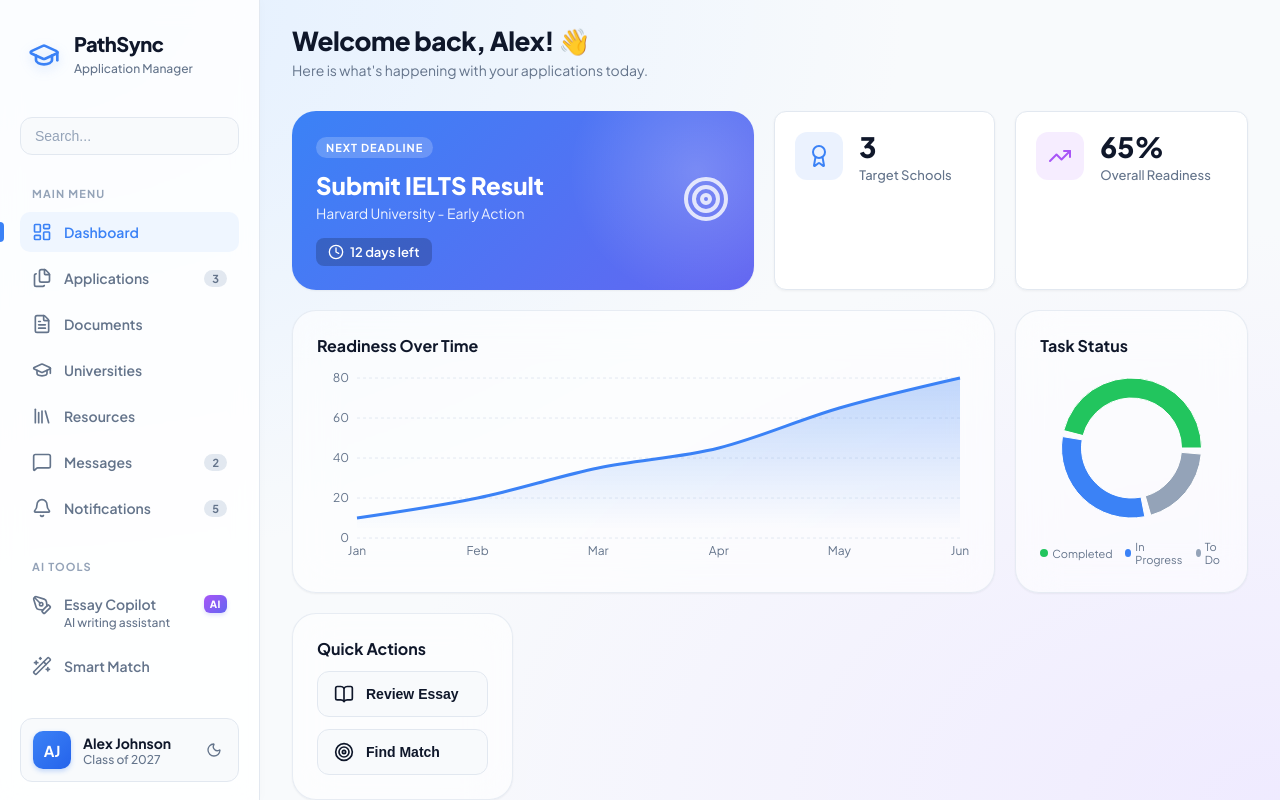
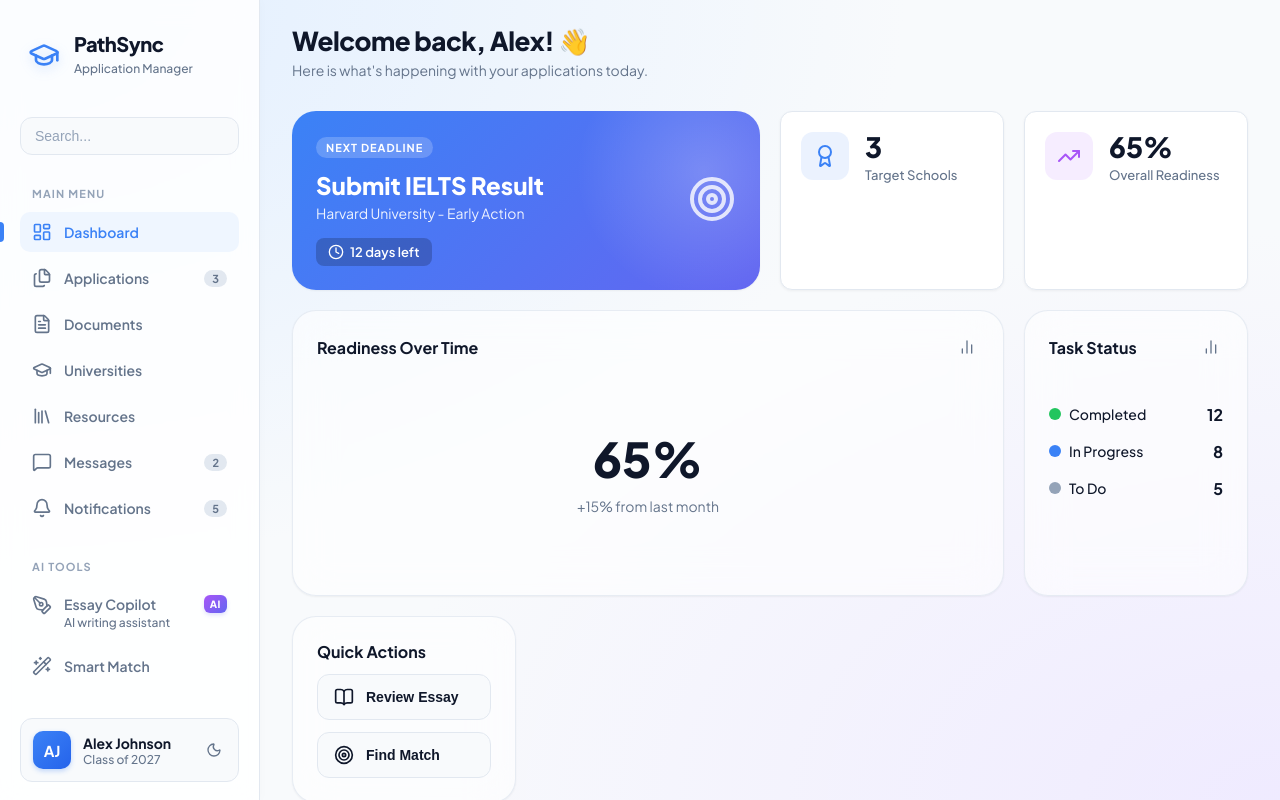
Before and after one commit to yenpth265-alt/PathSync-AI, a React (Vite) app in the folder frontend/: page / in a window 1280 px wide. Built offline with nearby package versions, Linux system fonts and the light colour scheme.

Commit message:
fix: resolve user feedback on Sidebar scroll, Dark Mode colors, and Dashboard charts

```diff
--- a/frontend/src/components/Sidebar.css
+++ b/frontend/src/components/Sidebar.css
@@ -10,6 +10,7 @@
   -webkit-backdrop-filter: blur(12px);
   z-index: 100;
   box-shadow: 1px 0 10px rgba(0, 0, 0, 0.02);
+  overflow-y: auto;
 }
 
 .logo-container {
--- a/frontend/src/pages/DashboardPage.jsx
+++ b/frontend/src/pages/DashboardPage.jsx
@@ -1,6 +1,6 @@
-import React from 'react';
+import React, { useState } from 'react';
 import './DashboardPage.css';
-import { Target, TrendingUp, Clock, BookOpen, ChevronRight, Award } from 'lucide-react';
+import { Target, TrendingUp, Clock, BookOpen, ChevronRight, Award, BarChart2 } from 'lucide-react';
 import { AreaChart, Area, XAxis, YAxis, CartesianGrid, Tooltip, ResponsiveContainer, PieChart, Pie, Cell } from 'recharts';
 
 const progressData = [
@@ -19,6 +19,8 @@ const statusData = [
 ];
 
 export default function DashboardPage() {
+  const [showCharts, setShowCharts] = useState(false);
+
   return (
     <div className="dashboard-page">
       <header className="page-header">
@@ -67,8 +69,17 @@ export default function DashboardPage() {
         <div className="bento-item large-card chart-card">
           <div className="card-header">
             <h3>Readiness Over Time</h3>
+            <button className="btn-icon-small" onClick={() => setShowCharts(!showCharts)} title="Toggle Chart View">
+              <BarChart2 size={16} color={showCharts ? 'var(--primary)' : 'var(--text-muted)'} />
+            </button>
           </div>
-          <div style={{ width: '100%', height: '200px' }}>
+          <div style={{ width: '100%', height: '200px', display: 'flex', alignItems: 'center', justifyContent: 'center' }}>
+            {!showCharts ? (
+              <div style={{ textAlign: 'center' }}>
+                <h2 style={{ fontSize: '48px', fontWeight: '800', color: 'var(--text-main)' }}>65%</h2>
+                <p style={{ color: 'var(--text-muted)', fontSize: '14px', marginTop: '8px' }}>+15% from last month</p>
+              </div>
+            ) : (
               <ResponsiveContainer>
                 <AreaChart data={progressData} margin={{ top: 10, right: 10, left: -20, bottom: 0 }}>
                   <defs>
@@ -87,14 +98,31 @@ export default function DashboardPage() {
                   <Area type="monotone" dataKey="progress" stroke="var(--primary)" strokeWidth={3} fillOpacity={1} fill="url(#colorProgress)" />
                 </AreaChart>
               </ResponsiveContainer>
+            )}
           </div>
         </div>
 
         <div className="bento-item chart-card">
           <div className="card-header">
             <h3>Task Status</h3>
+            <button className="btn-icon-small" onClick={() => setShowCharts(!showCharts)} title="Toggle Chart View">
+              <BarChart2 size={16} color={showCharts ? 'var(--primary)' : 'var(--text-muted)'} />
+            </button>
           </div>
-          <div style={{ width: '100%', height: '160px' }}>
+          <div style={{ width: '100%', height: '160px', display: 'flex', alignItems: 'center', justifyContent: 'center' }}>
+            {!showCharts ? (
+              <div style={{ display: 'flex', flexDirection: 'column', gap: '16px', width: '100%' }}>
+                {statusData.map((item, i) => (
+                  <div key={i} style={{ display: 'flex', justifyContent: 'space-between', alignItems: 'center' }}>
+                    <div style={{ display: 'flex', alignItems: 'center', gap: '8px', fontSize: '14px', color: 'var(--text-main)', fontWeight: '500' }}>
+                      <div style={{ width: '12px', height: '12px', borderRadius: '50%', backgroundColor: item.color }}></div>
+                      {item.name}
+                    </div>
+                    <div style={{ fontSize: '16px', fontWeight: '700' }}>{item.value}</div>
+                  </div>
+                ))}
+              </div>
+            ) : (
               <ResponsiveContainer>
                 <PieChart>
                   <Pie
@@ -114,7 +142,9 @@ export default function DashboardPage() {
                   />
                 </PieChart>
               </ResponsiveContainer>
+            )}
           </div>
+          {showCharts && (
             <div style={{ display: 'flex', justifyContent: 'center', gap: '12px', marginTop: '12px' }}>
               {statusData.map((item, i) => (
                 <div key={i} style={{ display: 'flex', alignItems: 'center', gap: '4px', fontSize: '11px', color: 'var(--text-muted)' }}>
@@ -123,6 +153,7 @@ export default function DashboardPage() {
                 </div>
               ))}
             </div>
+          )}
         </div>
 
         <div className="bento-item action-card">
--- a/frontend/src/pages/DocumentsPage.jsx
+++ b/frontend/src/pages/DocumentsPage.jsx
@@ -42,7 +42,7 @@ export default function DocumentsPage() {
           <input
             type="text"
             placeholder="Search documents..."
-            style={{ width: '100%', padding: '10px 12px 10px 40px', borderRadius: '12px', border: '1px solid var(--border-color)', fontSize: '14px' }}
+            style={{ width: '100%', padding: '10px 12px 10px 40px', borderRadius: '12px', border: '1px solid var(--border-color)', fontSize: '14px', background: 'var(--bg-color)', color: 'var(--text-main)' }}
           />
         </div>
         <button className="btn btn-outline"><Filter size={16} /> Filter</button>
@@ -56,7 +56,7 @@ export default function DocumentsPage() {
       >
         {documents.map(doc => (
           <motion.div key={doc.id} variants={itemVariants} style={{
-            background: 'rgba(255,255,255,0.6)',
+            background: 'var(--card-bg)',
             border: '1px solid var(--border-color)',
             borderRadius: '16px',
             padding: '20px',
--- a/frontend/src/pages/EssayCopilotPage.css
+++ b/frontend/src/pages/EssayCopilotPage.css
@@ -6,9 +6,9 @@
 
 .editor-section, .chat-section {
   flex: 1;
-  background: rgba(255, 255, 255, 0.6);
+  background: var(--card-bg);
   backdrop-filter: blur(20px);
-  border: 1px solid rgba(226, 232, 240, 0.8);
+  border: 1px solid var(--border-color);
   border-radius: var(--radius-xl);
   display: flex;
   flex-direction: column;
@@ -22,7 +22,7 @@
   gap: 8px;
   padding: 16px 20px;
   border-bottom: 1px solid var(--border-color);
-  background: rgba(248, 250, 252, 0.5);
+  background: var(--sidebar-bg);
 }
 
 .section-header h3 {
@@ -99,7 +99,7 @@
 }
 
 .chat-bubble.ai {
-  background: white;
+  background: var(--bg-color);
   border: 1px solid var(--border-color);
   color: var(--text-main);
   border-top-left-radius: 4px;
@@ -116,7 +116,7 @@
   display: flex;
   padding: 16px;
   border-top: 1px solid var(--border-color);
-  background: white;
+  background: var(--bg-color);
   gap: 12px;
 }
 
@@ -127,6 +127,8 @@
   border-radius: 20px;
   font-size: 14px;
   outline: none;
+  background: var(--card-bg);
+  color: var(--text-main);
   transition: var(--transition-smooth);
 }
 
--- a/frontend/src/pages/SmartMatchPage.jsx
+++ b/frontend/src/pages/SmartMatchPage.jsx
@@ -32,7 +32,7 @@ export default function SmartMatchPage() {
 
       {!results && !isAnalyzing && (
         <div style={{
-          background: 'rgba(255,255,255,0.6)', backdropFilter: 'blur(20px)',
+          background: 'var(--card-bg)', backdropFilter: 'blur(20px)',
           border: '1px solid var(--border-color)', borderRadius: '24px',
           padding: '40px', width: '100%', maxWidth: '600px',
           boxShadow: 'var(--shadow-lg)'
@@ -44,11 +44,11 @@ export default function SmartMatchPage() {
                 <div style={{ display: 'flex', flexDirection: 'column', gap: '16px' }}>
                   <div>
                     <label style={{ display: 'block', marginBottom: '8px', fontSize: '14px', fontWeight: '600' }}>GPA (Out of 4.0)</label>
-                    <input type="number" step="0.1" placeholder="3.8" style={{ width: '100%', padding: '12px 16px', borderRadius: '12px', border: '1px solid var(--border-color)' }} />
+                    <input type="number" step="0.1" placeholder="3.8" style={{ width: '100%', padding: '12px 16px', borderRadius: '12px', border: '1px solid var(--border-color)', background: 'var(--bg-color)', color: 'var(--text-main)' }} />
                   </div>
                   <div>
                     <label style={{ display: 'block', marginBottom: '8px', fontSize: '14px', fontWeight: '600' }}>IELTS / TOEFL Score</label>
-                    <input type="text" placeholder="IELTS 7.5" style={{ width: '100%', padding: '12px 16px', borderRadius: '12px', border: '1px solid var(--border-color)' }} />
+                    <input type="text" placeholder="IELTS 7.5" style={{ width: '100%', padding: '12px 16px', borderRadius: '12px', border: '1px solid var(--border-color)', background: 'var(--bg-color)', color: 'var(--text-main)' }} />
                   </div>
                   <button className="btn btn-primary" style={{ marginTop: '16px', justifyContent: 'center' }} onClick={handleNext}>
                     Next Step <ChevronRight size={16} />
@@ -63,11 +63,11 @@ export default function SmartMatchPage() {
                 <div style={{ display: 'flex', flexDirection: 'column', gap: '16px' }}>
                   <div>
                     <label style={{ display: 'block', marginBottom: '8px', fontSize: '14px', fontWeight: '600' }}>Intended Major</label>
-                    <input type="text" placeholder="Computer Science" style={{ width: '100%', padding: '12px 16px', borderRadius: '12px', border: '1px solid var(--border-color)' }} />
+                    <input type="text" placeholder="Computer Science" style={{ width: '100%', padding: '12px 16px', borderRadius: '12px', border: '1px solid var(--border-color)', background: 'var(--bg-color)', color: 'var(--text-main)' }} />
                   </div>
                   <div>
                     <label style={{ display: 'block', marginBottom: '8px', fontSize: '14px', fontWeight: '600' }}>Preferred Location</label>
-                    <input type="text" placeholder="California, USA" style={{ width: '100%', padding: '12px 16px', borderRadius: '12px', border: '1px solid var(--border-color)' }} />
+                    <input type="text" placeholder="California, USA" style={{ width: '100%', padding: '12px 16px', borderRadius: '12px', border: '1px solid var(--border-color)', background: 'var(--bg-color)', color: 'var(--text-main)' }} />
                   </div>
                   <div style={{ display: 'flex', gap: '12px', marginTop: '16px' }}>
                     <button className="btn btn-outline" style={{ flex: 1, justifyContent: 'center' }} onClick={() => setStep(1)}>Back</button>
@@ -108,7 +108,7 @@ export default function SmartMatchPage() {
           <div style={{ display: 'grid', gap: '16px' }}>
             {results.map((res, idx) => (
               <motion.div key={idx} initial={{ opacity: 0, x: -20 }} animate={{ opacity: 1, x: 0 }} transition={{ delay: idx * 0.2 }} style={{
-                background: 'rgba(255,255,255,0.6)', padding: '24px', borderRadius: '16px', border: '1px solid var(--border-color)',
+                background: 'var(--card-bg)', padding: '24px', borderRadius: '16px', border: '1px solid var(--border-color)',
                 display: 'flex', justifyContent: 'space-between', alignItems: 'center'
               }}>
                 <div>
--- a/frontend/src/pages/UniversitiesPage.jsx
+++ b/frontend/src/pages/UniversitiesPage.jsx
@@ -41,7 +41,8 @@ export default function UniversitiesPage() {
           style={{
             width: '100%', padding: '14px 16px 14px 48px', borderRadius: '16px',
             border: '1px solid var(--border-color)', fontSize: '15px',
-            boxShadow: '0 4px 6px rgba(0,0,0,0.02)'
+            boxShadow: '0 4px 6px rgba(0,0,0,0.02)',
+            background: 'var(--bg-color)', color: 'var(--text-main)'
           }}
         />
       </div>
@@ -55,7 +56,7 @@ export default function UniversitiesPage() {
         {universities.map(uni => (
           <motion.div key={uni.id} variants={itemVariants} style={{
             display: 'flex', alignItems: 'center', gap: '20px',
-            background: 'white', padding: '20px', borderRadius: '16px',
+            background: 'var(--card-bg)', padding: '20px', borderRadius: '16px',
             border: '1px solid var(--border-color)',
             transition: 'var(--transition-smooth)',
             cursor: 'pointer'
```
Lines whose indentation alone changed are shown as unchanged.
